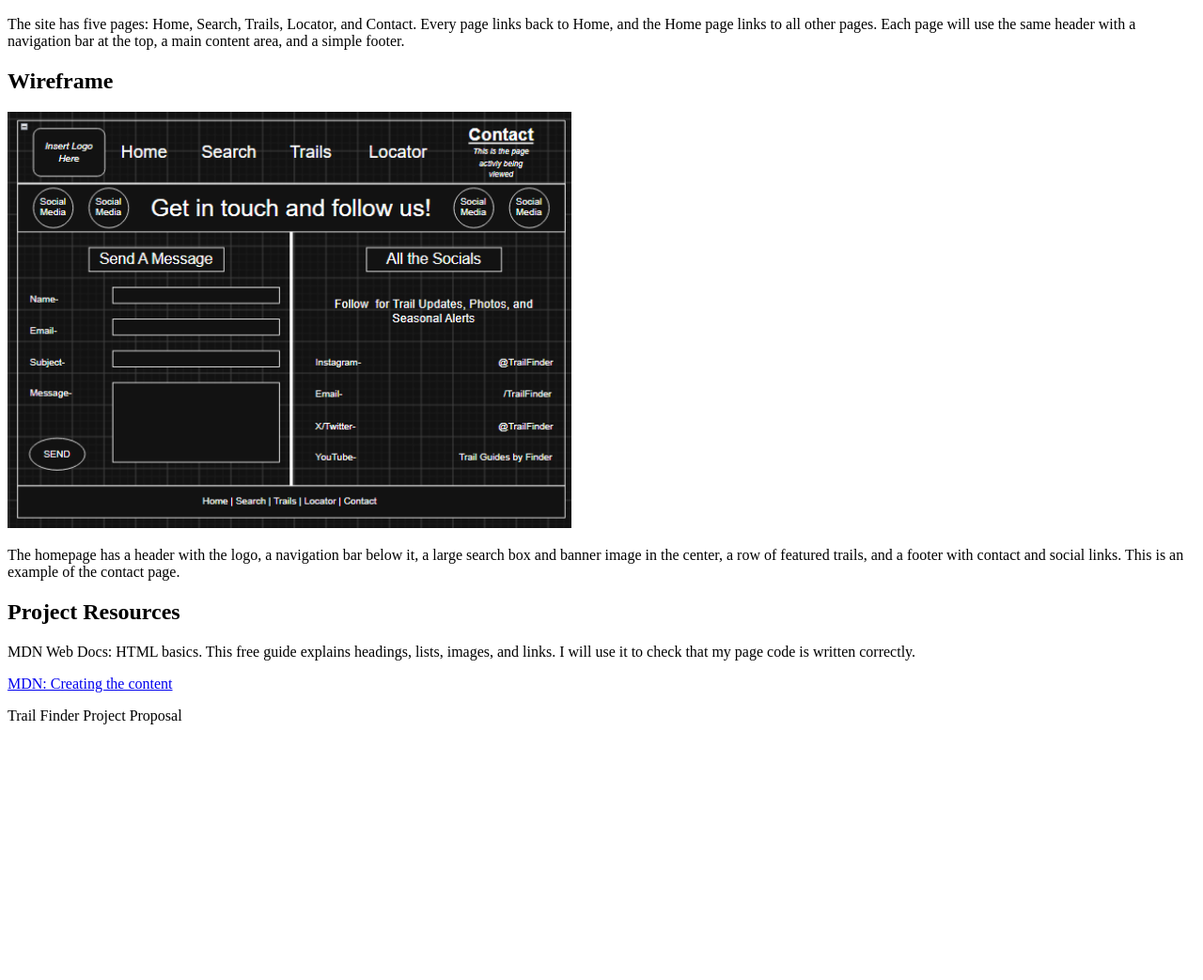
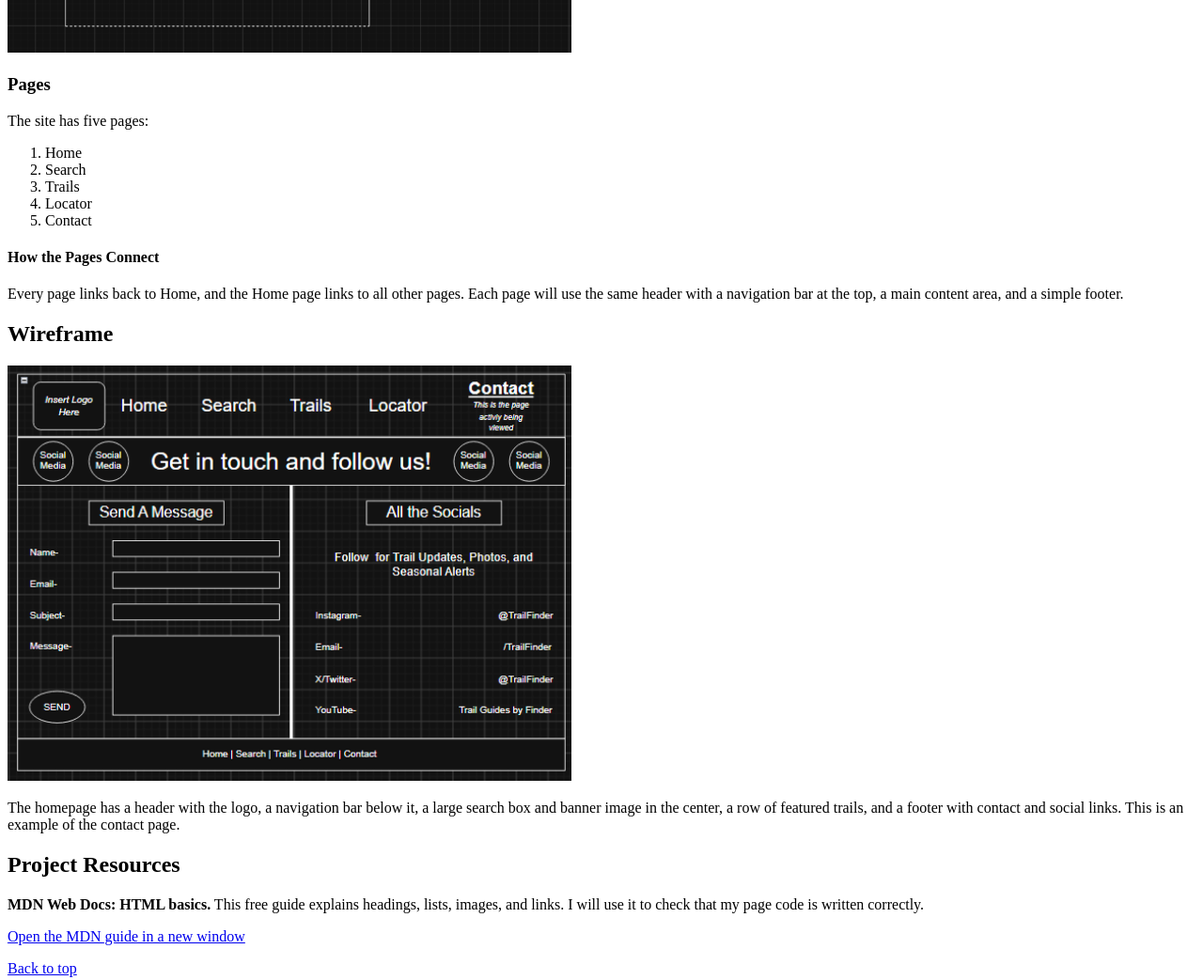
Before and after one commit to rbeccakepford/WDDE365, a plain HTML site: page project2/index.html in a window 1280 px wide. Shown: the part 912-1955 px from the top of the page at 94% size. Before the commit the page ends 1699 px from the top, so only its background shows below. Drawn offline with Linux system fonts and the light colour scheme.

Commit message:
Update index.html

```diff
--- a/project2/index.html
+++ b/project2/index.html
@@ -2,12 +2,15 @@
 <html lang="en">
 <head>
   <meta charset="UTF-8">
+  <meta name="viewport" content="width=device-width, initial-scale=1.0">
+  <meta name="description" content="Project proposal for Trail Finder, a website that helps hikers find great local trails.">
+  <meta name="author" content="Rebecca Kepford">
   <title>Project Proposal: Trail Finder</title>
 </head>
 <body>
 
   <header>
-    <h1>Project Proposal: Trail Finder</h1>
+    <h1 id="top">Project Proposal: Trail Finder</h1>
     <nav>
       <a href="#overview">Overview</a> |
       <a href="#objectives">Objectives</a> |
@@ -22,7 +25,9 @@
 
     <section id="overview">
       <h2>Overview</h2>
-      <p>This project is a user-friendly website that helps hikers find great local trails. It will give clear trail details, photos, and visitor ratings so people can choose a hike that fits them. The site is designed for beginner and casual hikers, families, and travelers who are looking for trails near their location.</p>
+      <p>This project is a <strong>user-friendly website</strong> that helps hikers find great local trails. It will give clear trail details, photos, and visitor ratings so people can choose a hike that fits them.</p>
+      <h3>Who Is It For?</h3>
+      <p>The site is designed for <em>beginner and casual hikers</em>, <em>families</em>, and <em>travelers</em> who are looking for trails near their location.</p>
     </section>
 
     <section id="objectives">
@@ -40,7 +45,7 @@
         <li>Search and filter</li>
         <li>Trail profile pages</li>
         <li>Reviews and ratings</li>
-        <li>Interactive map (may not be fully functional)</li>
+        <li>Interactive map (<u>may not be fully functional</u>)</li>
         <li>Social media links</li>
       </ul>
     </section>
@@ -48,7 +53,17 @@
     <section id="sitemap">
       <h2>Site Map</h2>
       <img src="imgs/sitemap.png" alt="Site map showing the Home page linking to the Search, Trails, Locator, and Contact pages" width="600">
-      <p>The site has five pages: Home, Search, Trails, Locator, and Contact. Every page links back to Home, and the Home page links to all other pages. Each page will use the same header with a navigation bar at the top, a main content area, and a simple footer.</p>
+      <h3>Pages</h3>
+      <p>The site has five pages:</p>
+      <ol>
+        <li>Home</li>
+        <li>Search</li>
+        <li>Trails</li>
+        <li>Locator</li>
+        <li>Contact</li>
+      </ol>
+      <h4>How the Pages Connect</h4>
+      <p>Every page links back to Home, and the Home page links to all other pages. Each page will use the same header with a navigation bar at the top, a main content area, and a simple footer.</p>
     </section>
 
     <section id="wireframe">
@@ -59,9 +74,11 @@
 
     <section id="resources">
       <h2>Project Resources</h2>
-      <p>MDN Web Docs: HTML basics. This free guide explains headings, lists, images, and links. I will use it to check that my page code is written correctly.</p>
-      <p><a href="https://developer.mozilla.org/en-US/docs/Learn_web_development/Getting_started/Your_first_website/Creating_the_content">MDN: Creating the content</a></p>
+      <p><strong>MDN Web Docs: HTML basics.</strong> This free guide explains headings, lists, images, and links. I will use it to check that my page code is written correctly.</p>
+      <p><a href="https://developer.mozilla.org/en-US/docs/Learn_web_development/Getting_started/Your_first_website/Creating_the_content" target="_blank" rel="noopener">Open the MDN guide in a new window</a></p>
     </section>
+
+    <p><a href="#top">Back to top</a></p>
 
   </main>
 
```
